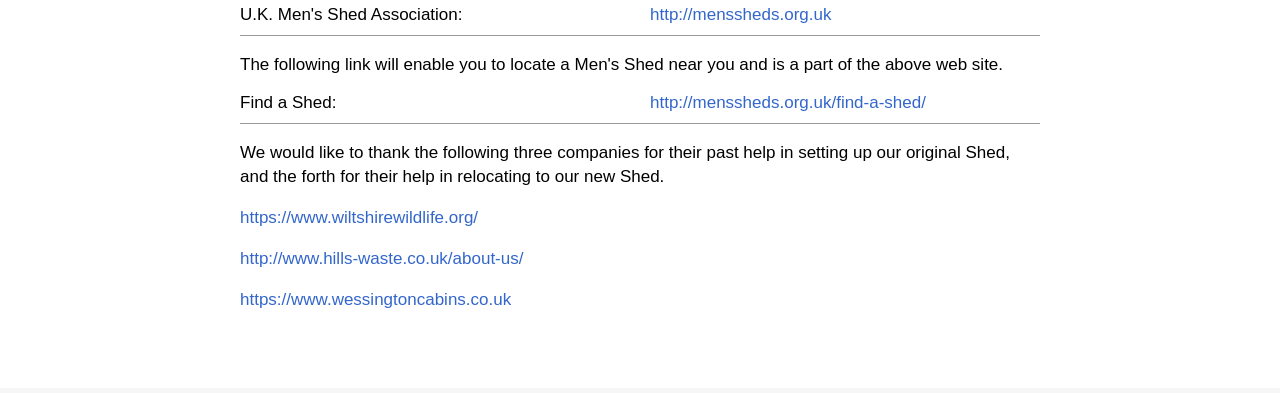
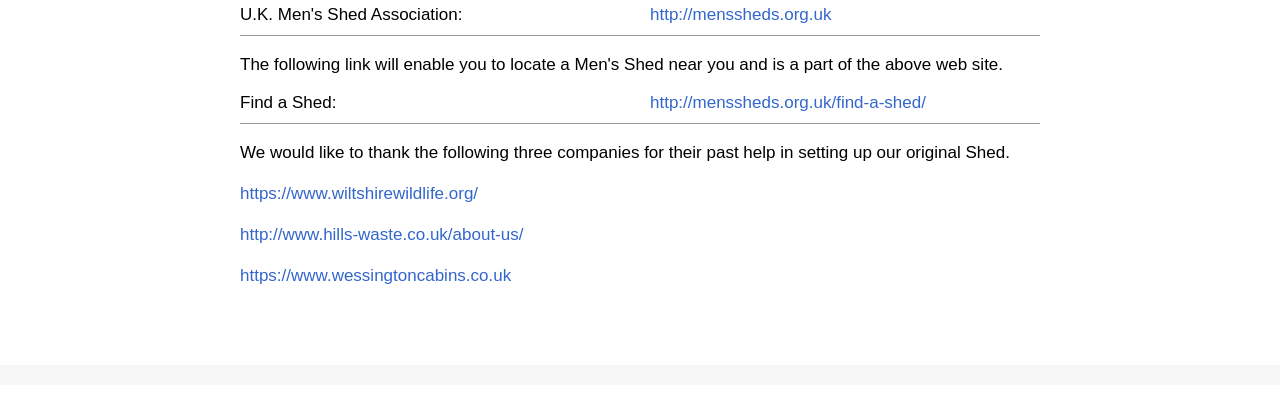
Before and after one commit to calne-mens-shed/calne-mens-shed.github.io, a plain HTML site: page links.html in a window 1280 px wide. Shown: the part 292-685 px from the top of the page. Drawn offline with Linux system fonts and the light colour scheme.

Commit message:
Update links.html

```diff
--- a/links.html
+++ b/links.html
@@ -41,7 +41,7 @@
 				<div class="column"><a href="http://menssheds.org.uk/find-a-shed/">http://menssheds.org.uk/find-a-shed/</a></div>
 			</div>
 			<hr />
-			<p>We would like to thank the following three companies for their past help in setting up our original Shed, and the forth for their help in relocating to our new Shed.</p>
+			<p>We would like to thank the following three companies for their past help in setting up our original Shed.</p>
 			<p><a href="https://www.wiltshirewildlife.org/">https://www.wiltshirewildlife.org/</a></p>
 			<p><a href="http://www.hills-waste.co.uk/about-us/">http://www.hills-waste.co.uk/about-us/</a></p>
 			<p><a href="https://www.wessingtoncabins.co.uk">https://www.wessingtoncabins.co.uk</a></p>
```
